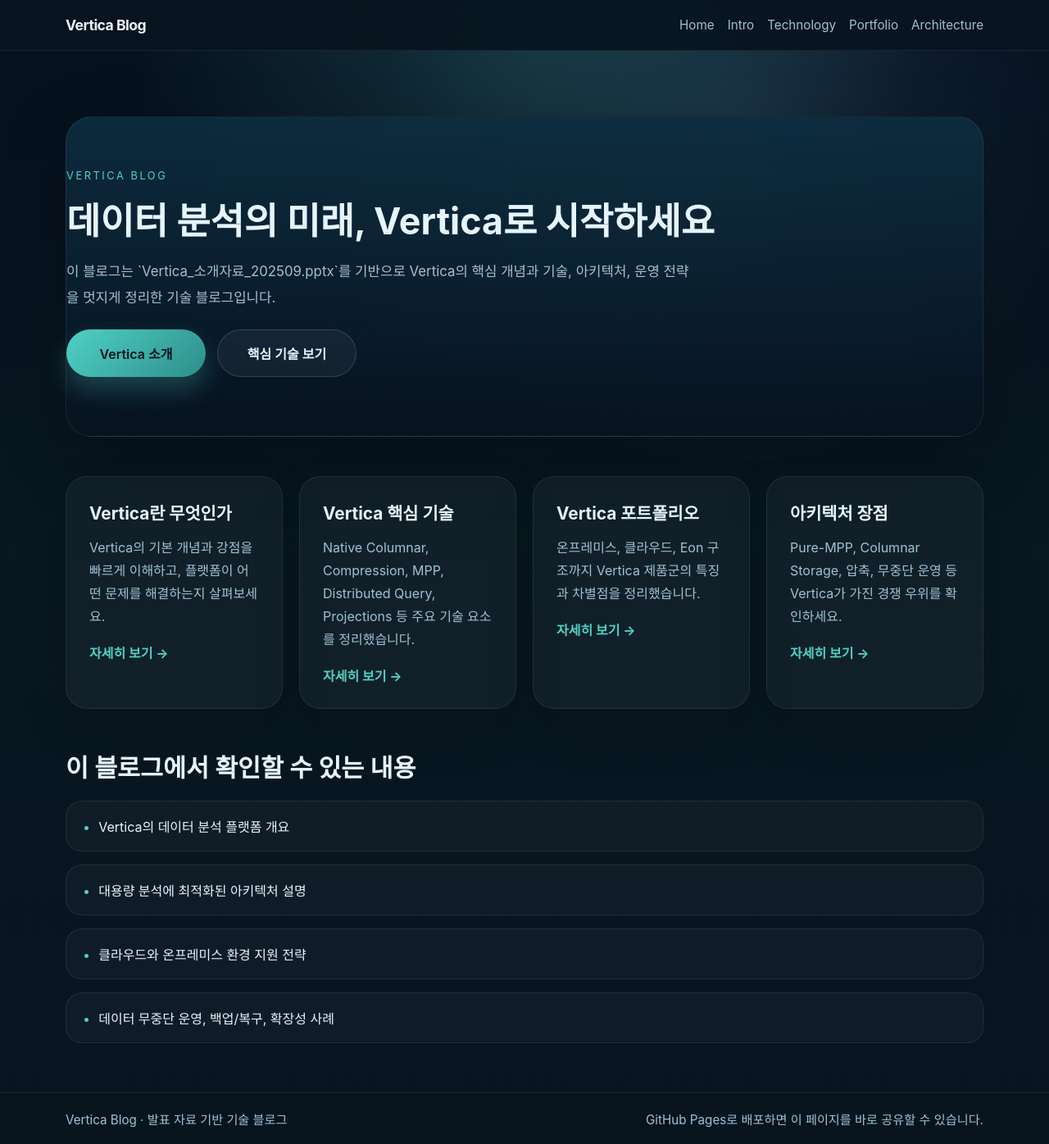
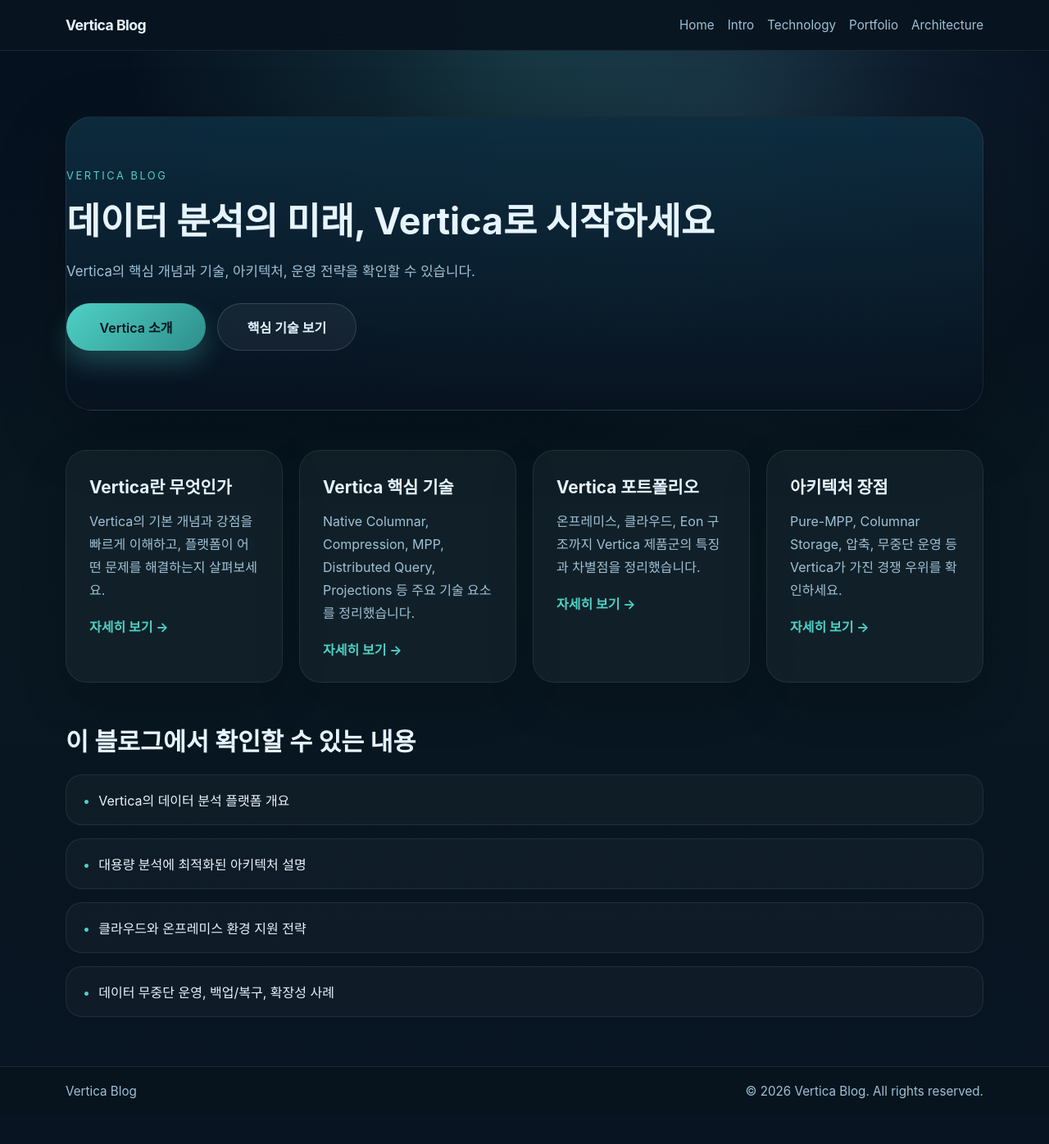
Before and after one commit to JIN0326/vertica_blog, a Jekyll site: the page built from index.md, in a window 1280 px wide and 1396 px high. Shown: the whole window at 82% size. Built offline with Jekyll 4.4.1, drawn with Linux system fonts in a browser that asks for light colours.

Commit message:
Update blog content and styling

```diff
--- a/_layouts/default.html
+++ b/_layouts/default.html
@@ -28,8 +28,8 @@
 
       <footer class="site-footer">
         <div class="footer-inner">
-          <p>Vertica Blog · 발표 자료 기반 기술 블로그</p>
-          <p>GitHub Pages로 배포하면 이 페이지를 바로 공유할 수 있습니다.</p>
+          <p>Vertica Blog</p>
+          <p>© 2026 Vertica Blog. All rights reserved.</p>
         </div>
       </footer>
     </div>
--- a/index.md
+++ b/index.md
@@ -7,7 +7,7 @@
   <div class="hero-content">
     <span class="eyebrow">Vertica Blog</span>
     <h1>데이터 분석의 미래, Vertica로 시작하세요</h1>
-    <p>이 블로그는 `Vertica_소개자료_202509.pptx`를 기반으로 Vertica의 핵심 개념과 기술, 아키텍처, 운영 전략을 멋지게 정리한 기술 블로그입니다.</p>
+    <p>Vertica의 핵심 개념과 기술, 아키텍처, 운영 전략을 확인할 수 있습니다.</p>
     <div class="hero-actions">
       <a class="button primary" href="{{ '/what-is-vertica' | relative_url }}">Vertica 소개</a>
       <a class="button secondary" href="{{ '/technology' | relative_url }}">핵심 기술 보기</a>
```
